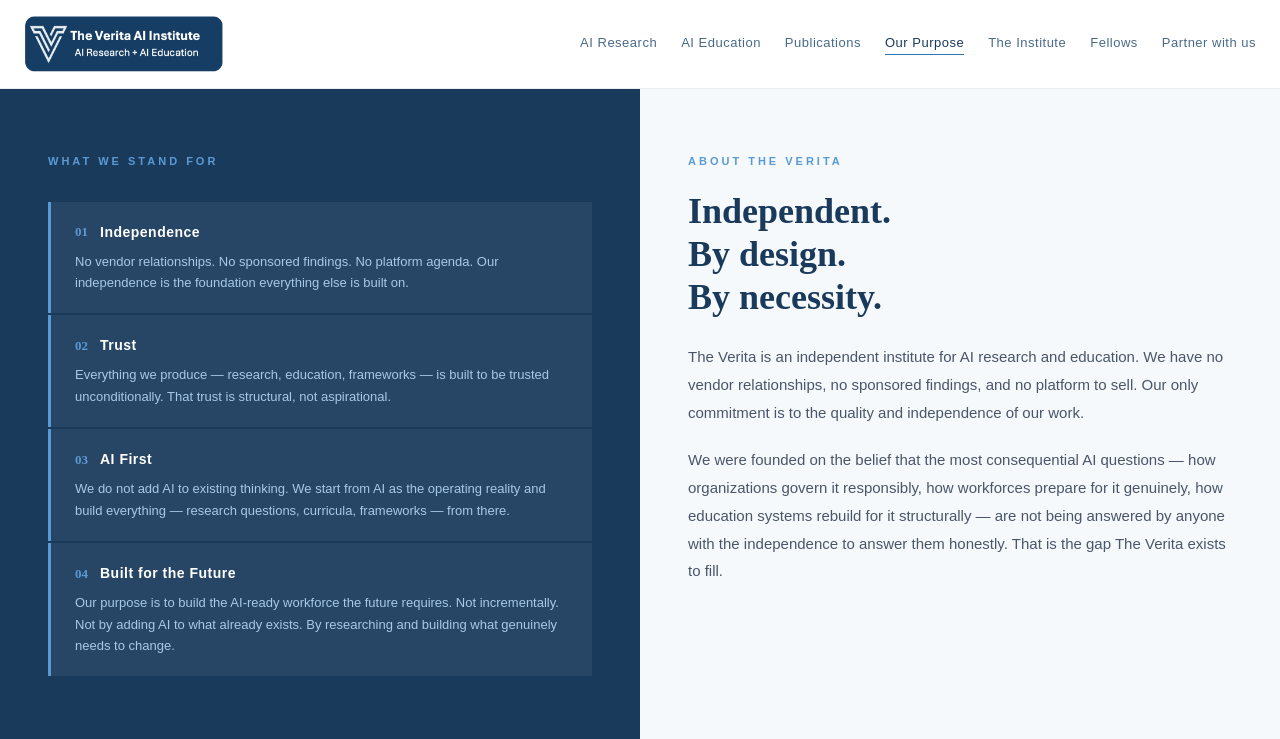
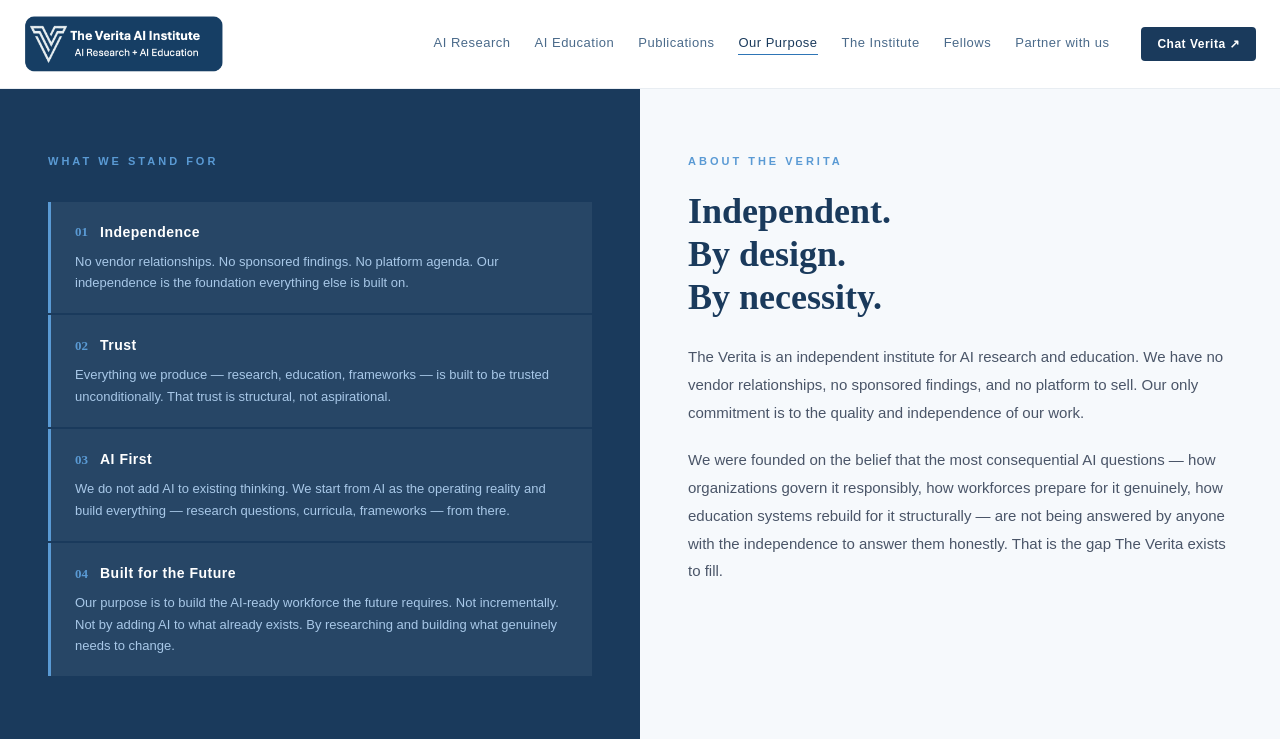
Before and after one commit to svkadali1969/fastapi-nextjs-fullstack-starter, a Next.js app in the folder web/: page /about in a window 1280 px wide. Shown: the top 739 px of the page. Built offline with nearby package versions, Linux system fonts and the light colour scheme.

Commit message:
Add Chat Verita nav button, dedicated chat page, publication descriptions

```diff
--- /dev/null
+++ b/web/src/app/chat/ChatPage.tsx
@@ -0,0 +1,27 @@
+"use client";
+import Nav from "@/components/layout/Nav";
+import Footer from "@/components/layout/Footer";
+import ChatWidget from "@/app/ChatWidget";
+
+const v = { navy: "#1a3a5c", blue: "#2e75b6", blueLight: "#5a9ad4", bgSoft: "#f6f9fc", border: "#e8edf2" };
+
+export default function ChatPage() {
+  return (
+    <div style={{ fontFamily: "'DM Sans', sans-serif", background: "#fff" }}>
+      <Nav />
+      <section style={{ padding: "64px 48px 0", textAlign: "center", borderBottom: `1px solid ${v.border}` }}>
+        <div style={{ fontSize: 11, letterSpacing: 3, textTransform: "uppercase", color: v.blueLight, fontWeight: 500, marginBottom: 16 }}>
+          AI Research Agent
+        </div>
+        <h1 style={{ fontFamily: "'Cormorant Garamond', serif", fontSize: 48, fontWeight: 600, color: v.navy, lineHeight: 1.1, marginBottom: 16 }}>
+          The Verita Research Agent.
+        </h1>
+        <p style={{ fontSize: 15, color: "#5a7090", lineHeight: 1.7, maxWidth: 560, margin: "0 auto 36px" }}>
+          Ask our AI research agent about our research agenda, education programs, or how The Verita can help your organization navigate the AI era. Powered by independent research and Claude AI.
+        </p>
+        <ChatWidget />
+      </section>
+      <Footer />
+    </div>
+  );
+}
--- /dev/null
+++ b/web/src/app/chat/page.tsx
@@ -0,0 +1,11 @@
+import type { Metadata } from "next";
+import ChatPage from "./ChatPage";
+
+export const metadata: Metadata = {
+  title: "Chat Verita — The Verita Research Agent",
+  description: "Ask The Verita's AI research agent about our work, programs, and how we can help your organization navigate the AI era.",
+};
+
+export default function Chat() {
+  return <ChatPage />;
+}
--- a/web/src/app/publications/page.tsx
+++ b/web/src/app/publications/page.tsx
@@ -15,6 +15,7 @@
   pdf_url: string | null;
   is_public: boolean;
   display_order: number;
+  description: string | null;
   pillars: { title: string; slug: string } | null;
 };
 
@@ -67,6 +68,9 @@
           {pub.title}
         </div>
 
+        {pub.description ? (
+          <p style={{ fontSize: 14, color: v.textBody, lineHeight: 1.8, marginBottom: 28 }}>{pub.description}</p>
+        ) : (
           <p style={{ fontSize: 14, color: v.textBody, lineHeight: 1.8, marginBottom: 28 }}>
             {pub.status === "published"
               ? "This publication is available for download below."
@@ -74,6 +78,7 @@
               ? "This publication is currently in final preparation. Register your interest to receive early access when it is ready."
               : "This publication is in active development. Expected publication date will be confirmed in due course."}
           </p>
+        )}
 
         <div style={{ borderTop: `1px solid ${v.border}`, paddingTop: 20, display: "flex", gap: 12, flexWrap: "wrap" }}>
           {pub.status === "published" && pub.pdf_url && (
--- a/web/src/app/research/page.tsx
+++ b/web/src/app/research/page.tsx
@@ -28,8 +28,11 @@
   status: string;
   date: string;
   pdf_url: string | null;
+  description: string | null;
   display_order: number;
 };
+
+
 
 type Pillar = {
   id: string;
@@ -74,6 +77,9 @@
           {output.title}
         </div>
 
+        {output.description ? (
+          <p style={{ fontSize: 14, color: v.textBody, lineHeight: 1.8, marginBottom: 28 }}>{output.description}</p>
+        ) : (
           <p style={{ fontSize: 14, color: v.textBody, lineHeight: 1.8, marginBottom: 28 }}>
             {output.status === "published"
               ? "This publication is available for download below."
@@ -81,6 +87,8 @@
               ? "This publication is currently in final preparation. Register your interest to receive early access when it is ready."
               : "This publication is in active development. Expected publication date will be confirmed in due course."}
           </p>
+        )}
+
 
         <div style={{ borderTop: `1px solid ${v.border}`, paddingTop: 20, display: "flex", gap: 12, flexWrap: "wrap" }}>
           {output.status === "published" && output.pdf_url && (
--- a/web/src/components/layout/Nav.tsx
+++ b/web/src/components/layout/Nav.tsx
@@ -12,8 +12,8 @@
   { id: "institute", label: "The Institute", href: "/institute" },
   { id: "fellows", label: "Fellows", href: "/fellows" },
   { id: "partner", label: "Partner with us", href: "/partner" },
+  { id: "chat", label: "Chat Verita ↗", href: "/chat" },
 ];
-
 
 export default function Nav() {
   const pathname = usePathname();
@@ -32,9 +32,29 @@
         {NAV_LINKS.map((link) => {
           const isActive = pathname === link.href || pathname.startsWith(link.href.split("#")[0] + "/");
           return (
-            <Link key={link.id} href={link.href} style={{ fontSize: 13, color: isActive ? "#1a3a5c" : "#4a6a8a", textDecoration: "none", letterSpacing: 0.5, fontWeight: isActive ? 500 : 400, borderBottom: isActive ? "1.5px solid #2e75b6" : "1.5px solid transparent", paddingBottom: 2, whiteSpace: "nowrap" }}>
-              {link.label}
-            </Link>
+    <Link key={link.id} href={link.href} style={link.id === "chat" ? {
+      background: "#1a3a5c",
+      color: "#fff",
+      padding: "8px 16px",
+      fontSize: 12,
+      fontWeight: 600,
+      textDecoration: "none",
+      letterSpacing: 0.5,
+      borderRadius: 4,
+      whiteSpace: "nowrap" as const,
+      marginLeft: 8
+    } : {
+      fontSize: 13,
+      color: isActive ? "#1a3a5c" : "#4a6a8a",
+      textDecoration: "none",
+      letterSpacing: 0.5,
+      fontWeight: isActive ? 500 : 400,
+      borderBottom: isActive ? "1.5px solid #2e75b6" : "1.5px solid transparent",
+      paddingBottom: 2,
+      whiteSpace: "nowrap" as const
+    }}>
+      {link.label}
+    </Link>
           );
         })}
       </div>
```
Lines whose indentation alone changed are shown as unchanged.
